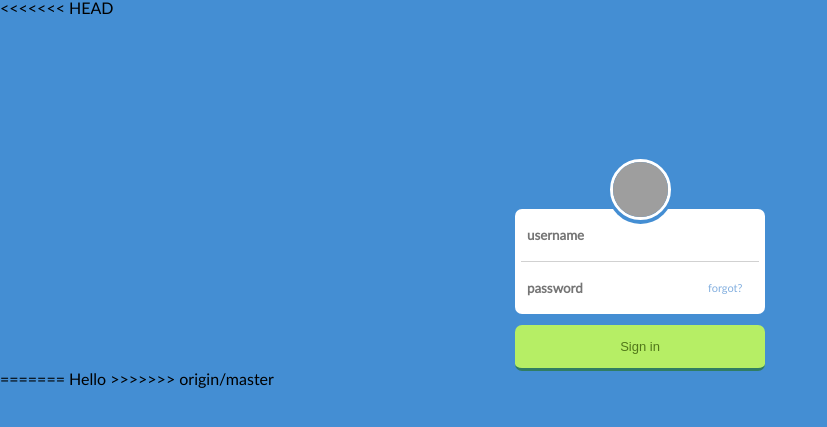
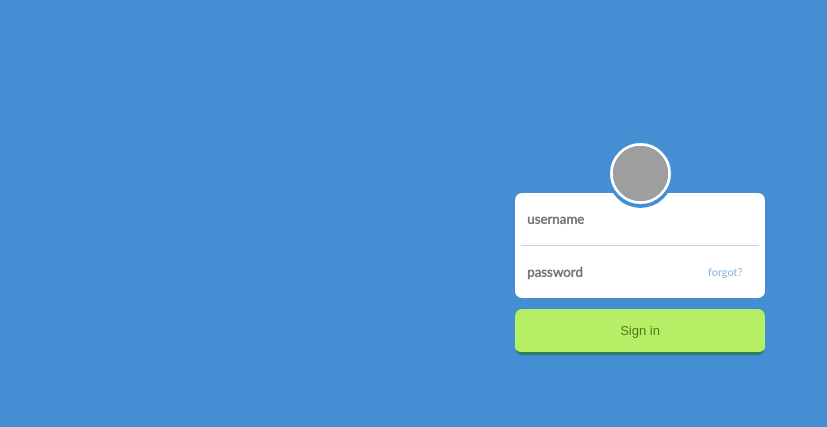
Before and after one commit to exs-xgg/CBIS-PHP, a PHP site: page / in a window 1280 px wide. Shown: the top 427 px of the page, without its empty margins (0-827 px from the left). Run offline with PHP 8.4, Linux system fonts and the light colour scheme; grey boxes are pictures that could not be loaded.

Commit message:
conflict with index page resolution

```diff
--- a/index.php
+++ b/index.php
@@ -1,6 +1,5 @@
 <!DOCTYPE html>
 <html>
-<<<<<<< HEAD
 
 <head>
 
@@ -29,16 +28,8 @@
 		<button>Sign in</button>
 	</div>
 
-  <script src="js/index.js"></script>
+	  <script src="js/index.js"></script>
 
 </body>
 
-=======
-<head>
-	<title></title>
-</head>
-<body>
-Hello
-</body>
->>>>>>> origin/master
 </html>
```
